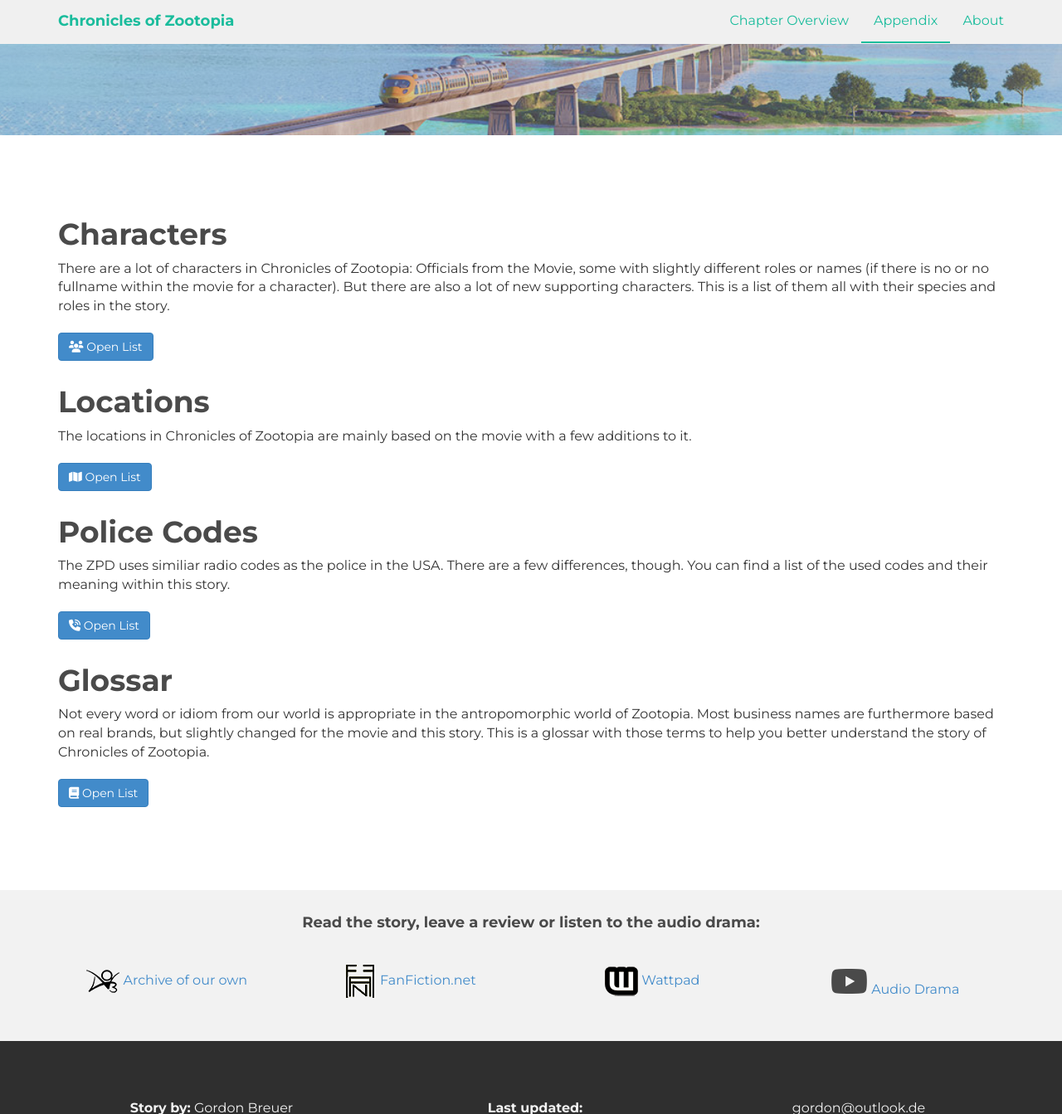
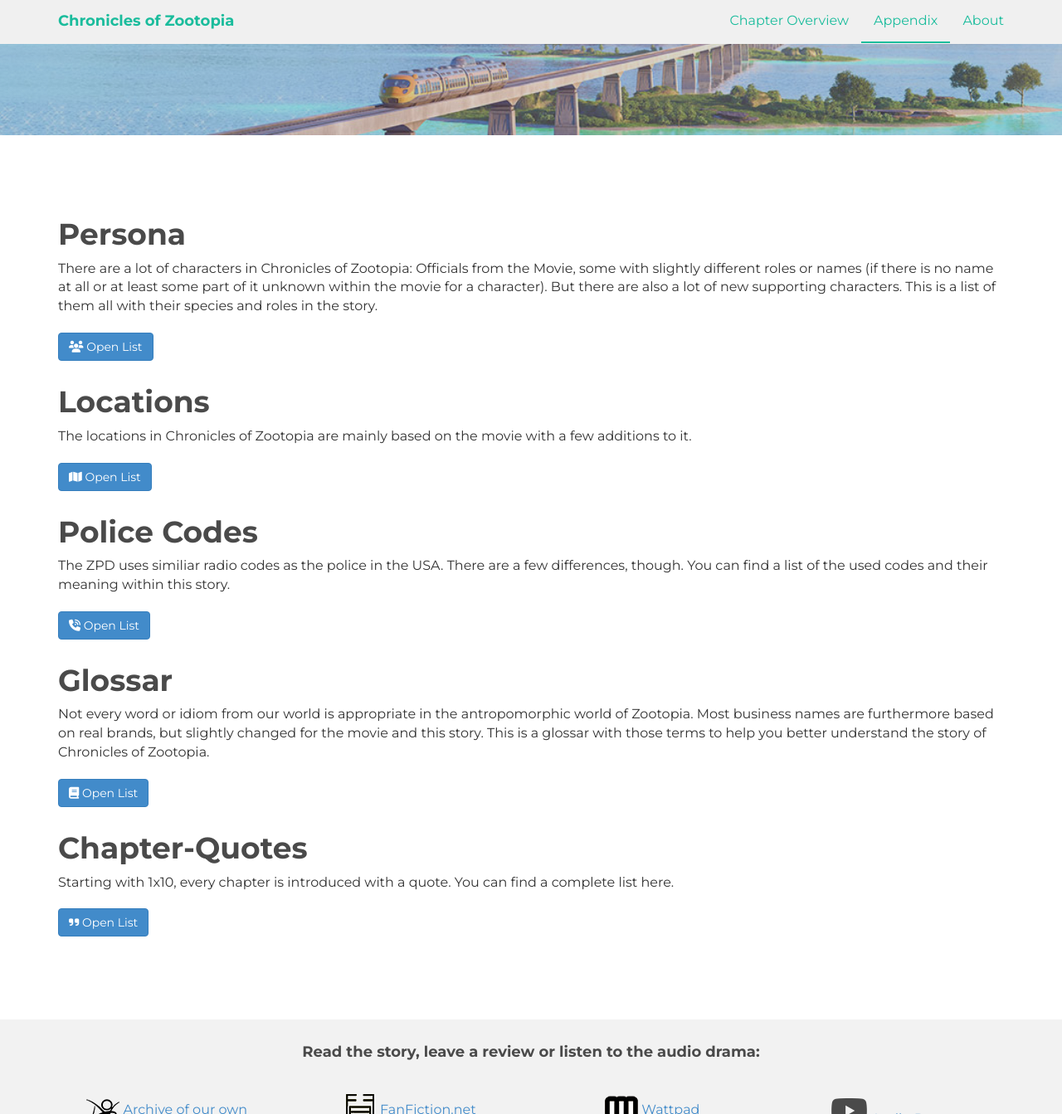
Before and after one commit to Anheledir/ChroniclesOfZootopia, a Jekyll site: the page built from appendix/index.md, in a window 1280 px wide and 1400 px high, scrolled down 417 px, cut to the strip 0-1343 px from the top of the window. Shown: the whole strip at 83% size. Built offline with Jekyll 4.4.1, drawn with Linux system fonts in a browser that asks for light colours; nearby versions of some CDN libraries.

Commit message:
added quotes to appendix renamed appendix - characters to persona added linebreaks to quote of 2x08

```diff
--- a/appendix/index.md
+++ b/appendix/index.md
@@ -4,8 +4,8 @@ title: Appendix
 permalink: /appendix/
 order: 20
 ---
-# Characters
-There are a lot of characters in Chronicles of Zootopia: Officials from the Movie, some with slightly different roles or names (if there is no or no fullname within the movie for a character). But there are also a lot of new supporting characters. This is a list of them all with their species and roles in the story.
+# Persona
+There are a lot of characters in Chronicles of Zootopia: Officials from the Movie, some with slightly different roles or names (if there is no name at all or at least some part of it unknown within the movie for a character). But there are also a lot of new supporting characters. This is a list of them all with their species and roles in the story.
 
 <a class="btn btn-primary" href="{% link appendix/characters.md %}"><i class="fa fa-users" aria-hidden="true"></i> Open List</a>
 
@@ -29,3 +29,10 @@ The ZPD uses similiar radio codes as the police in the USA. There are a few diff
 Not every word or idiom from our world is appropriate in the antropomorphic world of Zootopia. Most business names are furthermore based on real brands, but slightly changed for the movie and this story. This is a glossar with those terms to help you better understand the story of Chronicles of Zootopia.
 
 <a class="btn btn-primary" href="{% link appendix/glossar.md %}"><i class="fa fa-book" aria-hidden="true"></i> Open List</a>
+
+
+
+# Chapter-Quotes
+Starting with 1x10, every chapter is introduced with a quote. You can find a complete list here.
+
+<a class="btn btn-primary" href="{% link appendix/quotes.md %}"><i class="fa fa-quote-right" aria-hidden="true"></i> Open List</a>
```
Also changed, not shown: _chapters/2x08.md (+6 -1 lines), appendix/characters.md (+4 -2 lines), appendix/quotes.md (added, +19 -0 lines).
